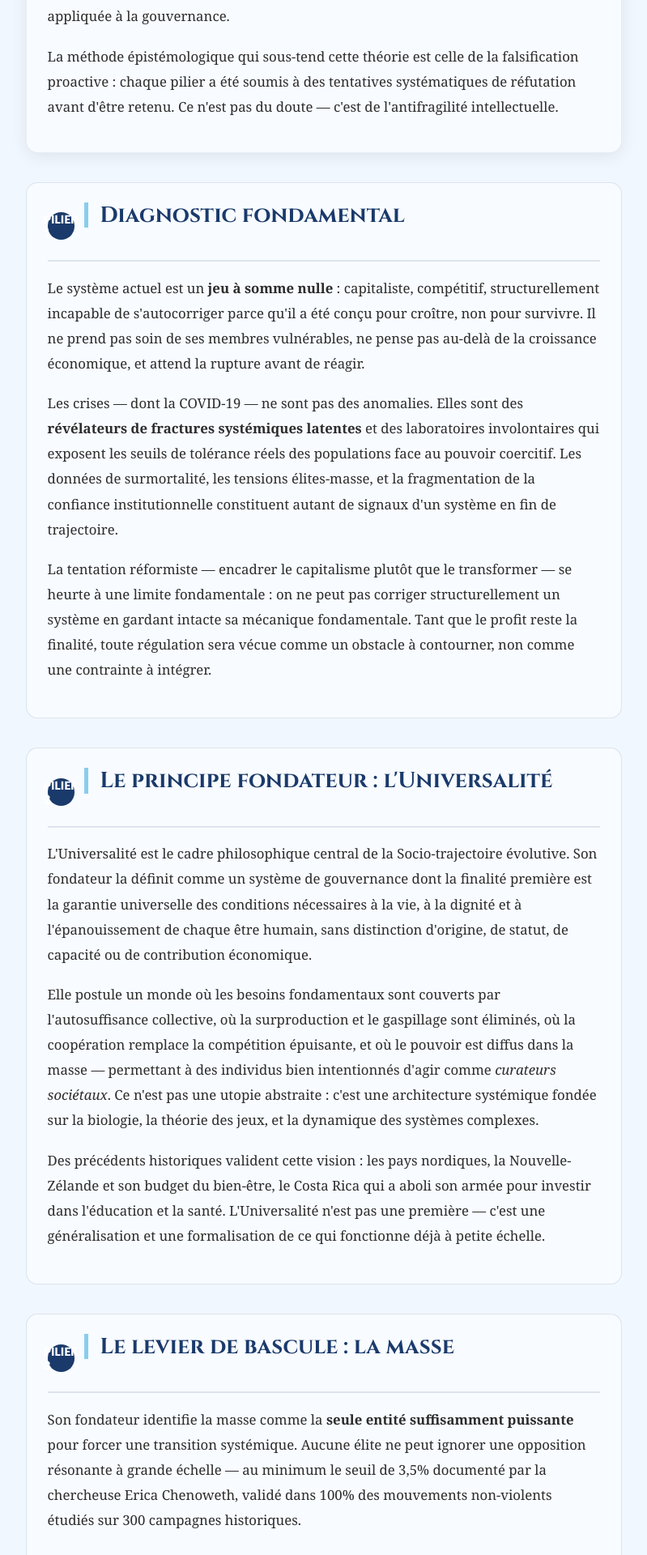
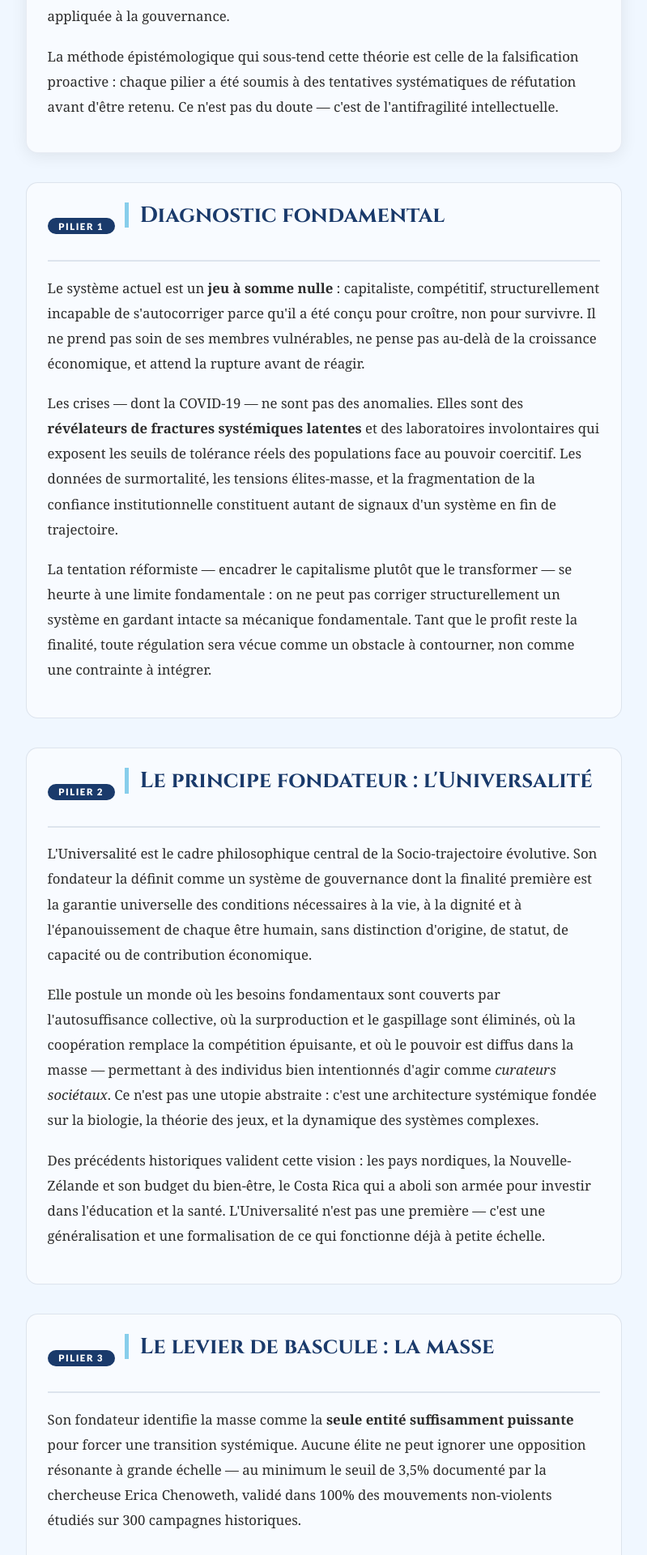
Before and after one commit to Monde-Universel/Monde-Universel.github.io, a Jekyll site: the page built from theorie.html, in a window 1280 px wide. Shown: the part 811-2731 px from the top of the page at 81% size, without its empty margins (240-1039 px from the left). Built offline with Jekyll 4.4.1, drawn with Linux system fonts in a browser that asks for light colours.

Commit message:
Refactor .pilier-num styles for better layout
Updated styles for .pilier-num to improve layout and appearance.

```diff
--- a/assets/css/layout.css
+++ b/assets/css/layout.css
@@ -695,21 +695,33 @@ button:focus-visible {
 }
 
 #contenu .pilier-num {
-  display: inline-flex;
-  align-items: center;
-  justify-content: center;
-  width: 2.1rem;
-  height: 2.1rem;
+  display: inline-block;
+  padding: 0.22rem 0.85rem;
   border-radius: 999px;
   font-family: var(--font-ui);
-  font-size: 0.88rem;
-  font-weight: 800;
+  font-size: 0.72rem;
+  font-weight: 900;
+  letter-spacing: 0.13em;
+  text-transform: uppercase;
+  white-space: nowrap;
   background: var(--color-primary);
   color: #ffffff;
+  flex-shrink: 0;
 }
 
 #contenu .pilier--warning .pilier-num {
   background: #8b0000;
+  color: #ffffff;
+}
+
+[data-theme="dark"] #contenu .pilier-num {
+  background: #3b5fa0;
+  color: #ffffff;
+}
+
+[data-theme="dark"] #contenu .pilier--warning .pilier-num {
+  background: #7f1d1d;
+  color: #fecaca;
 }
 
 #contenu .pilier-title {
```
